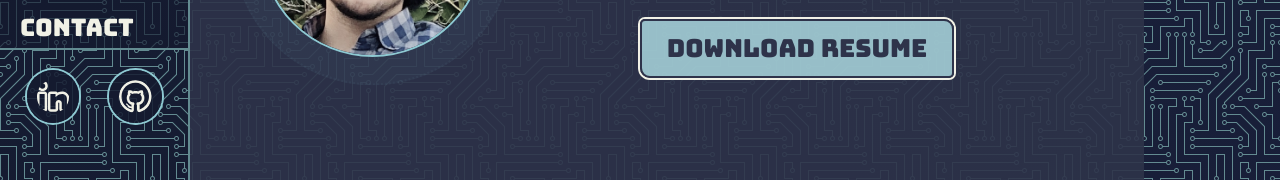
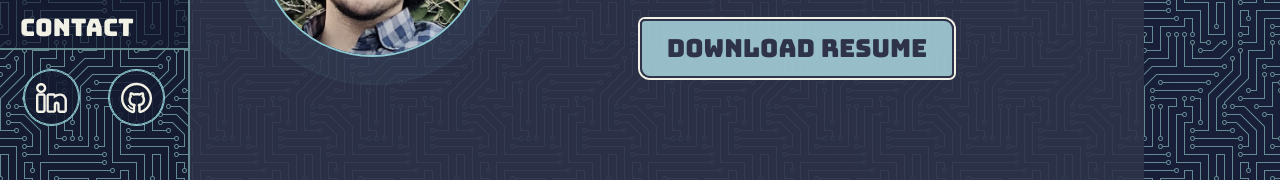
Before and after one commit to thnlsn/portfolio, a React (Create React App) app: page / in a window 1280 px wide. Shown: the part 278-458 px from the top of the page. Built offline with nearby package versions, Linux system fonts and the light colour scheme; the HTML template or start-up script is replaced by a standard one; a web font is replaced by a local one.

Commit message:
refactored social link buttons to not rely on overflow solution to provice better performance and browser compatibility

```diff
--- a/src/css/style.css
+++ b/src/css/style.css
@@ -28,33 +28,6 @@
 
 .u-underline {
   text-decoration: underline;
-}
-
-.submit-button {
-  cursor: pointer;
-  outline: none;
-  text-decoration: none;
-  border: 2px solid currentColor;
-  border-top-left-radius: 5px;
-  border-top-right-radius: 10px;
-  border-bottom-right-radius: 5px;
-  border-bottom-left-radius: 10px;
-  font-size: 1.035em !important;
-  box-shadow: 0 0 0 2px #f1f1e6;
-  padding: 1.5rem 2.5rem;
-  line-height: 1;
-  justify-self: center;
-  transition: color 0.15s, background-color 0.25s, border-color 0.25s, box-shadow 0.4s;
-  will-change: color, background-color, border-color, box-shadow;
-}
-.submit-button:hover {
-  color: #f1f1e6;
-  box-shadow: none;
-  background-color: transparent;
-  border-color: #f1f1e6;
-}
-.submit-button:active {
-  background-color: rgba(142, 201, 210, 0.7);
 }
 
 html {
@@ -733,21 +706,27 @@ body ::selection {
 .navigation__socials > *:not(:last-child) {
   margin-right: 3rem;
 }
-@media only screen and (max-width: 50em) {
-  .navigation__social-link {
-    display: relative;
-  }
+.navigation__social-link {
+  padding: 1.1rem;
+  height: 5.5rem;
+  width: 5.5rem;
+  border-radius: 50%;
+  border: 1px solid #8ec9d2;
+  box-shadow: 0 0 0 1px #8ec9d2;
+  background-color: rgba(20, 26, 47, 0.85);
+  position: relative;
+  display: flex;
+  align-items: center;
+  justify-content: center;
+  will-change: background-color, box-shadow;
+  transition: background-color 0.35s, box-shadow 0.15s;
 }
 .navigation__social-link .skill__icon {
-  height: 5.25rem;
-  width: 5.25rem;
+  height: 4rem;
+  width: 4rem;
   fill: #f1f1e6;
-  border-radius: 50%;
-  padding: 1rem;
-  will-change: background-color, fill;
-  transition: background-color 0.45s, fill 0.65s;
-  box-shadow: 0 0 0 2px #8ec9d2;
-  background-color: rgba(20, 26, 47, 0.85);
+  will-change: fill;
+  transition: fill 0.45s;
 }
 @media only screen and (max-width: 50em) {
   .navigation__social-link .skill__icon {
@@ -760,8 +739,11 @@ body ::selection {
     fill: #d7ecef;
   }
 }
-.navigation__social-link .skill__icon:hover {
+.navigation__social-link:hover {
   background-color: rgba(142, 201, 210, 0.85);
+  box-shadow: none;
+}
+.navigation__social-link:hover .skill__icon {
   fill: #141a2f;
 }
 
@@ -1268,6 +1250,33 @@ body ::selection {
   padding-bottom: 0.5rem;
 }
 */
+.submit-button {
+  cursor: pointer;
+  outline: none;
+  text-decoration: none;
+  border: 2px solid currentColor;
+  border-top-left-radius: 5px;
+  border-top-right-radius: 10px;
+  border-bottom-right-radius: 5px;
+  border-bottom-left-radius: 10px;
+  font-size: 1.035em !important;
+  box-shadow: 0 0 0 2px #f1f1e6;
+  padding: 1.5rem 2.5rem;
+  line-height: 1;
+  justify-self: center;
+  transition: color 0.15s, background-color 0.25s, border-color 0.25s, box-shadow 0.4s;
+  will-change: color, background-color, border-color, box-shadow;
+}
+.submit-button:hover {
+  color: #f1f1e6;
+  box-shadow: none;
+  background-color: transparent;
+  border-color: #f1f1e6;
+}
+.submit-button:active {
+  background-color: rgba(142, 201, 210, 0.7);
+}
+
 /*
 
   "devDependencies": {
--- a/src/sass/_layout.scss
+++ b/src/sass/_layout.scss
@@ -216,6 +216,7 @@
 
   @media only screen and (max-width: breakpoints.$bp-medium) {
     flex-direction: row;
+
     margin-top: 0;
     margin-bottom: 0;
     padding-left: 2rem;
@@ -309,11 +310,23 @@
   }
 
   &__social-link {
-    @media only screen and (max-width: breakpoints.$bp-medium) {
-      display: relative;
-    }
+    padding: 1.1rem;
+    height: 5.5rem;
+    width: 5.5rem;
+    border-radius: 50%;
+    border: 1px solid variables.$color-secondary;
+    box-shadow: 0 0 0 1px variables.$color-secondary;
+    background-color: rgba(variables.$color-bg, 0.85);
+
+    position: relative;
+    display: flex;
+    align-items: center;
+    justify-content: center;
 
     .skill__icon {
+      height: 4rem;
+      width: 4rem;
+
       @media only screen and (max-width: breakpoints.$bp-medium) {
         fill: variables.$color-secondary;
 
@@ -325,21 +338,19 @@
           fill: lighten(variables.$color-secondary, 20);
         }
       }
+      fill: variables.$color-white;
+      will-change: fill;
+      transition: fill 0.45s;
+    }
 
-      height: 5.25rem;
-      width: 5.25rem;
-      fill: variables.$color-white;
+    will-change: background-color, box-shadow;
+    transition: background-color 0.35s, box-shadow 0.15s;
 
-      border-radius: 50%;
-      padding: 1rem;
+    &:hover {
+      background-color: rgba(variables.$color-secondary, 0.85);
+      box-shadow: none;
 
-      will-change: background-color, fill;
-      transition: background-color 0.45s, fill 0.65s;
-      box-shadow: 0 0 0 2px variables.$color-secondary;
-      background-color: rgba(variables.$color-bg, 0.85);
-
-      &:hover {
-        background-color: rgba(variables.$color-secondary, 0.85);
+      .skill__icon {
         fill: variables.$color-bg;
       }
     }
```
Also changed, not shown: src/sass/_breakpoints.scss (+0 -37 lines), src/sass/_components.scss (+36 -0 lines), 1 other file (tests, documents, lock files or other folders).
